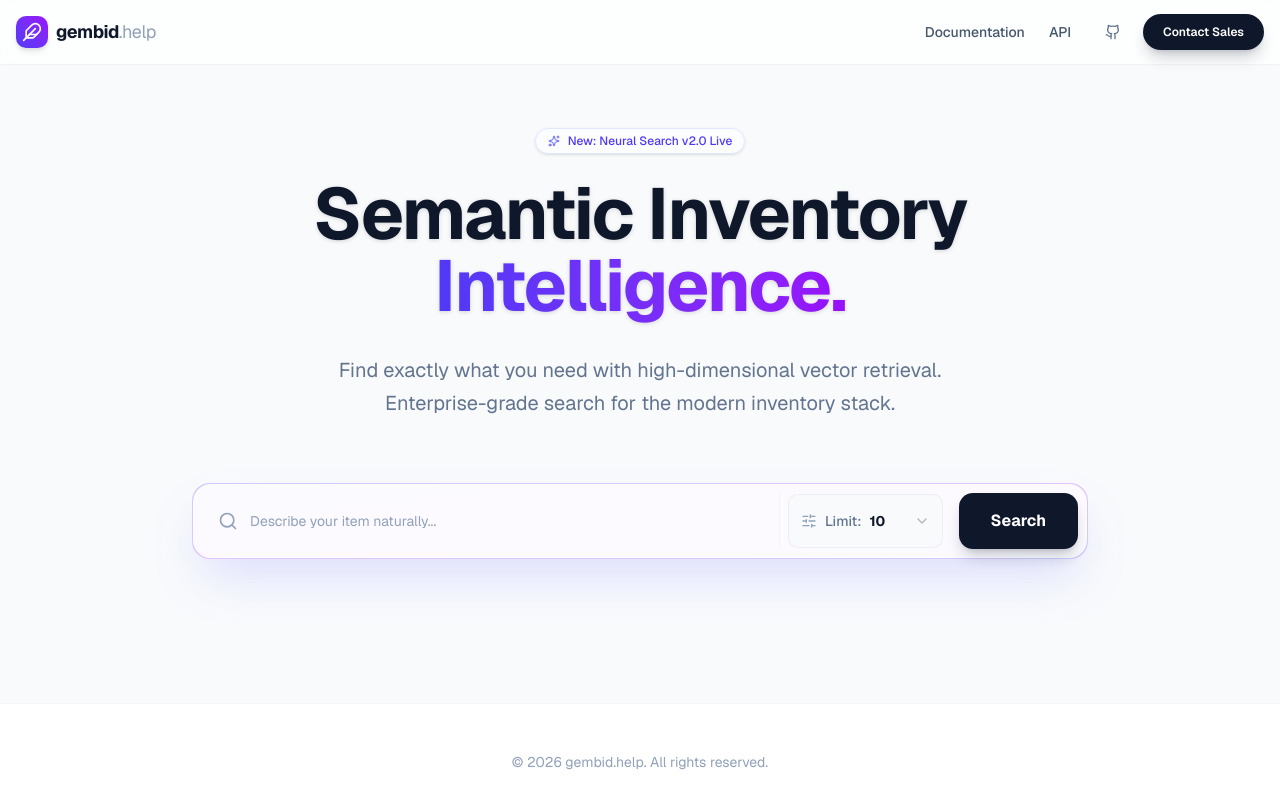
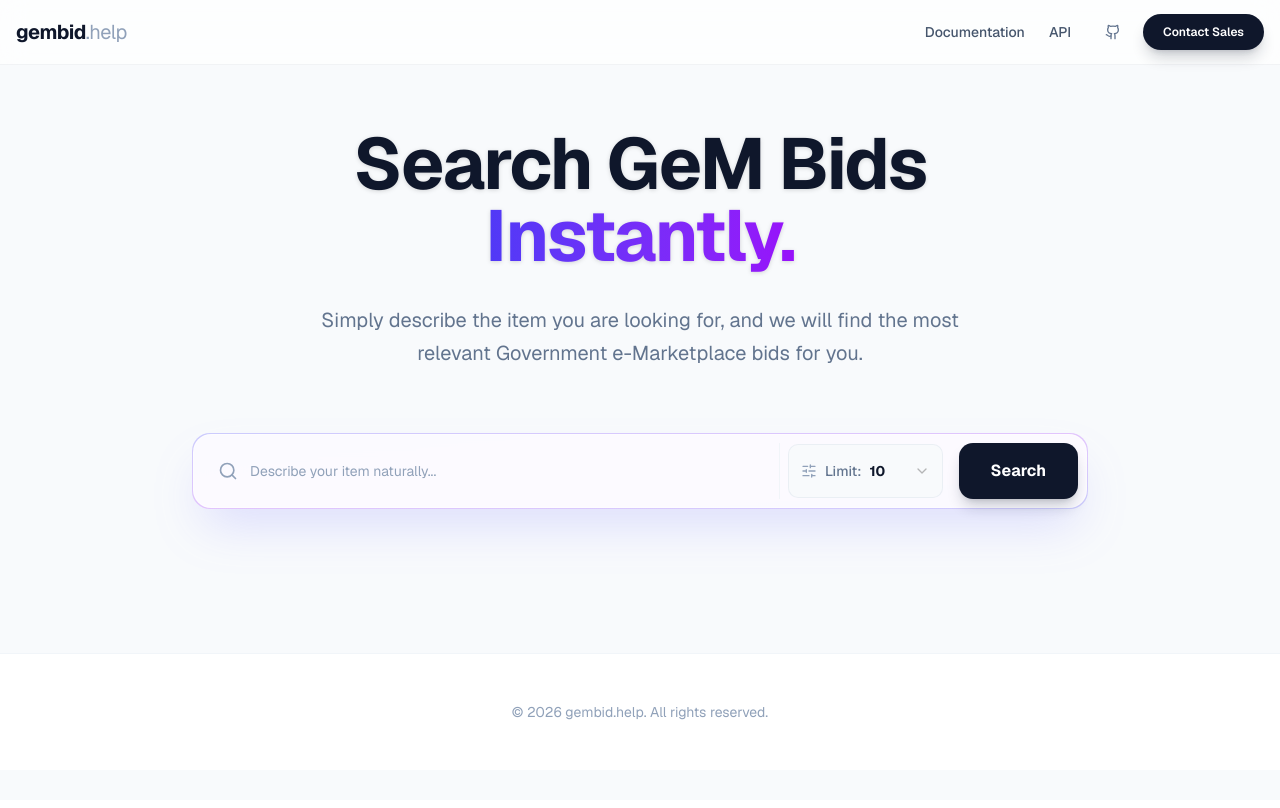
Before and after one commit to PrathamGarg1/gemjsr, a Next.js app: page / in a window 1280 px wide. Shown: the top 808 px of the page. Built offline with nearby package versions, Linux system fonts and the light colour scheme.

Commit message:
feat: simplify branding and copy

```diff
--- a/src/app/page.tsx
+++ b/src/app/page.tsx
@@ -90,18 +90,12 @@ export default function Home() {
             animate={{ opacity: 1, y: 0 }}
             transition={{ duration: 0.8, ease: "easeOut" }}
           >
-            <div className="inline-flex items-center gap-2 px-3 py-1 rounded-full border border-indigo-100 bg-white/50 backdrop-blur-sm text-xs font-medium text-indigo-600 mb-6 shadow-sm">
-               <Sparkles className="h-3 w-3 text-indigo-500" />
-               <span>New: Neural Search v2.0 Live</span>
-            </div>
-
             <h1 className="text-5xl md:text-7xl font-bold text-slate-900 pb-4 tracking-tight drop-shadow-sm">
-              Semantic Inventory <br/>
-              <span className="text-transparent bg-clip-text bg-gradient-to-r from-indigo-600 to-purple-600">Intelligence.</span>
+              Search GeM Bids <br/>
+              <span className="text-transparent bg-clip-text bg-gradient-to-r from-indigo-600 to-purple-600">Instantly.</span>
             </h1>
             <p className="mt-4 text-slate-500 text-lg md:text-xl max-w-2xl mx-auto leading-relaxed">
-              Find exactly what you need with high-dimensional vector retrieval.
-              Enterprise-grade search for the modern inventory stack.
+              Simply describe the item you are looking for, and we will find the most relevant Government e-Marketplace bids for you.
             </p>
           </motion.div>
         </div>
--- a/src/components/Navbar.tsx
+++ b/src/components/Navbar.tsx
@@ -9,10 +9,7 @@ export function Navbar() {
     <nav className="fixed top-0 w-full z-50 transition-all duration-300 bg-white/70 backdrop-blur-md border-b border-gray-200/50">
       <div className="container mx-auto px-4 h-16 flex items-center justify-between max-w-7xl">
         <Link href="/" className="flex items-center gap-2 group">
-          <div className="bg-gradient-to-tr from-indigo-600 to-purple-600 text-white p-1.5 rounded-lg shadow-md hover:shadow-lg transition-all group-hover:scale-105">
-            <Feather className="h-5 w-5" />
-          </div>
-          <span className="font-bold text-lg tracking-tight text-slate-900">
+          <span className="font-bold text-xl tracking-tight text-slate-900">
             gembid<span className="text-slate-400 font-normal">.help</span>
           </span>
         </Link>
```
